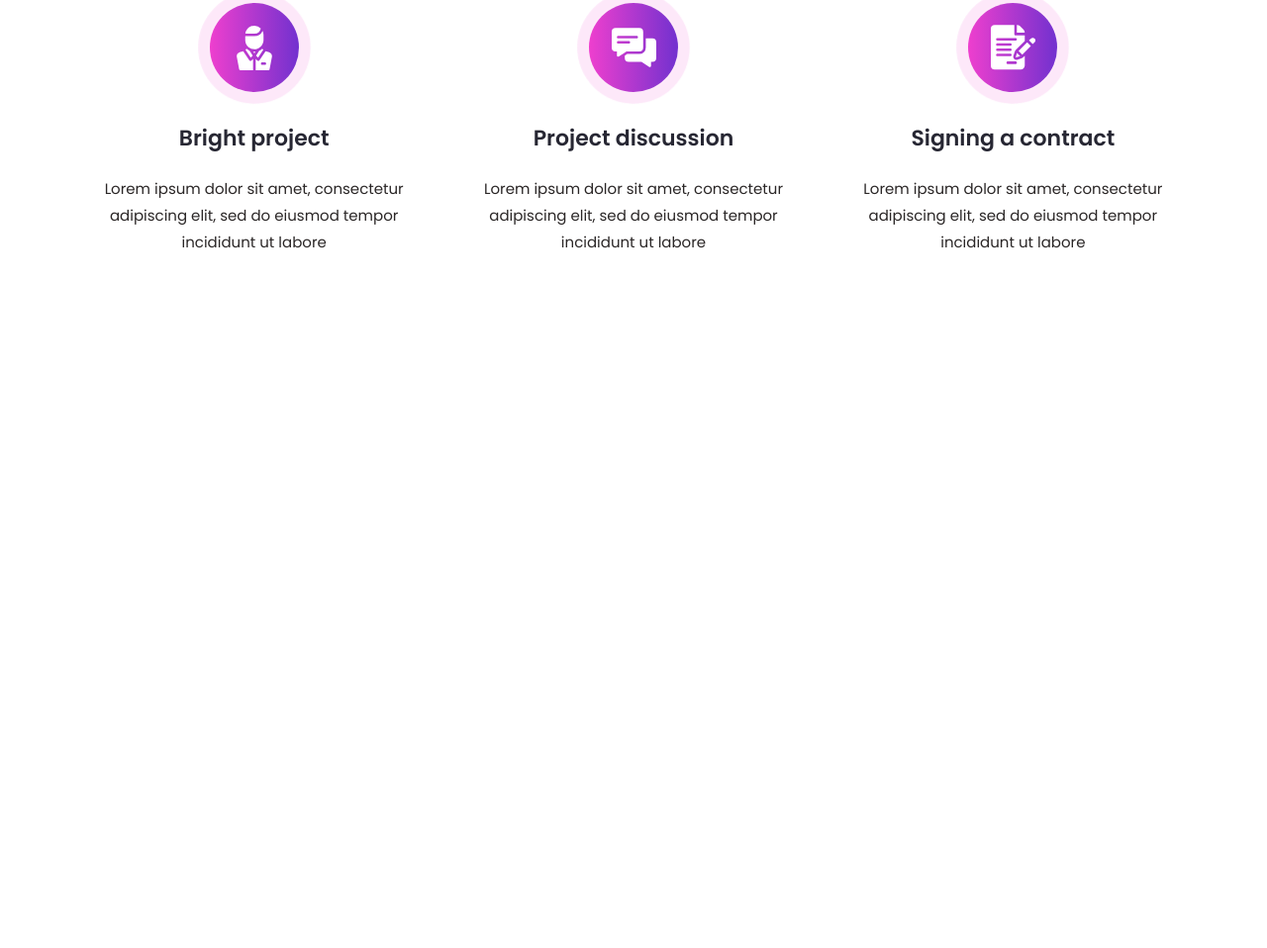
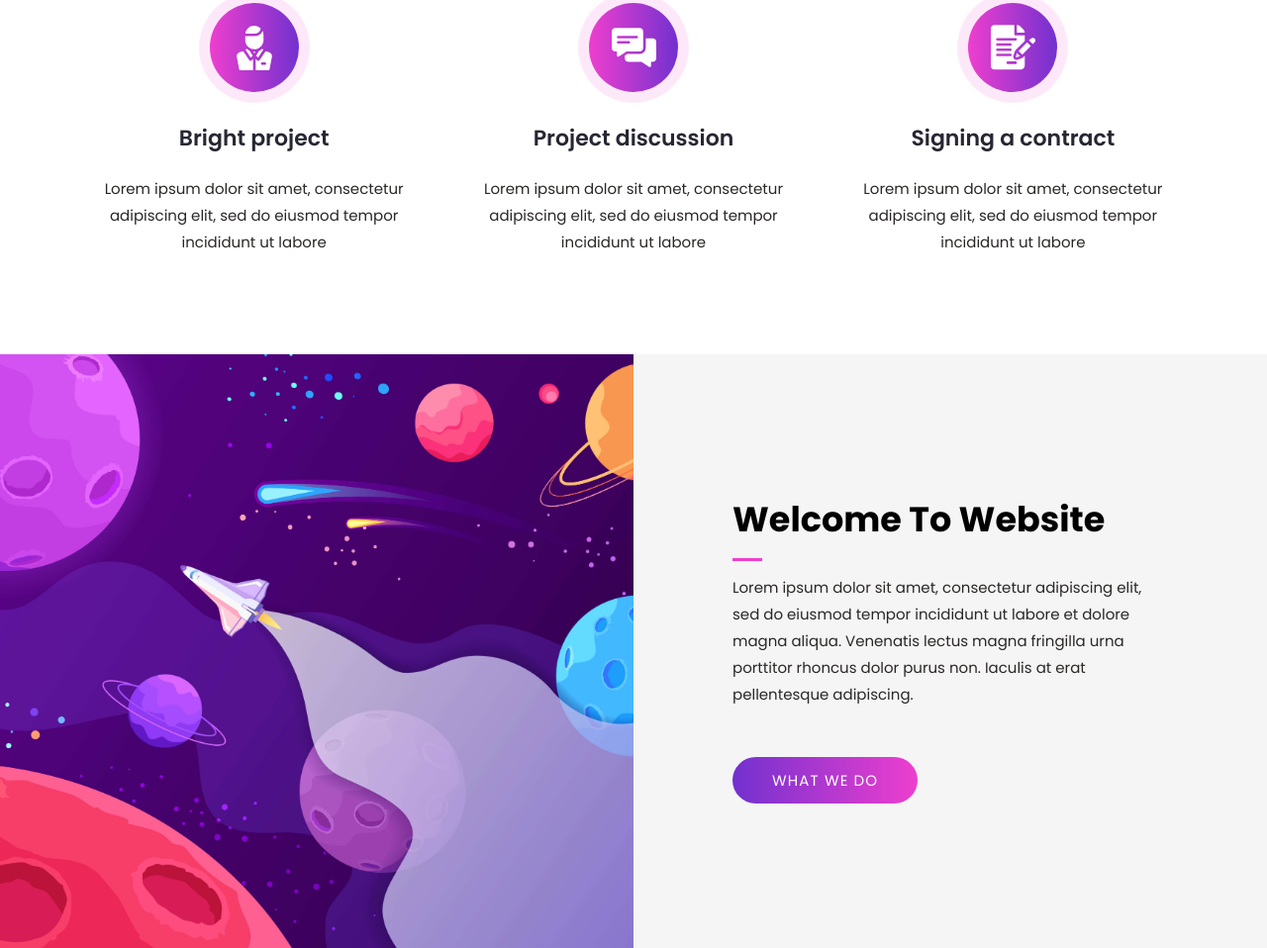
Before and after one commit to saifulemon/violy, a plain HTML site: page index.html in a window 1280 px wide. Shown: the part 905-1863 px from the top of the page at 99% size. Before the commit the page ends 1263 px from the top, so only its background shows below. Drawn offline with nearby package versions, Linux system fonts and the light colour scheme; files whose address does not match are found by name.

Commit message:
added welcome section with fully responsive

```diff
--- a/assets/css/styles.css
+++ b/assets/css/styles.css
@@ -1,9 +1,10 @@
 @import url("base.css");
+@import url("./exports/btn.css");
 
 /********************* Design Steps ************************
 1. Top Navbar
 2. Services Section
-3.
+3. Welcome section
 4.
 5.
 6.
@@ -96,6 +97,82 @@
   padding-top: 20px;
 }
 
+/* 3. Welcome section */
+.wlc-wrap {
+  background: whitesmoke;
+  position: relative;
+  border-radius: 20px;
+  display: grid;
+  grid-template-columns: repeat(2, 1fr);
+}
+
+.wlc-img {
+  width: 100%;
+  height: 600px;
+  overflow: hidden;
+}
+
+.wlc-img:hover img {
+  transform: scale(1.04);
+}
+
+.wlc-img img {
+  width: 100%;
+  height: 100%;
+  transition: 0.4s;
+  -o-object-fit: cover;
+  object-fit: cover;
+}
+
+.wlc-txt {
+  background: whitesmoke;
+  padding: 10rem;
+  display: flex;
+  flex-direction: column;
+  -webkit-box-align: center;
+  align-items: flex-start;
+  max-width: 750px;
+  justify-content: center;
+  text-align: start;
+}
+
+.wlc-wrap .wlc-txt h2 {
+  font-size: 3.5rem;
+  position: relative;
+}
+
+.wlc-wrap .wlc-txt h2::after {
+  content: "";
+  display: block;
+  width: 30px;
+  height: 3px;
+  background: #ee3fce;
+  position: absolute;
+  bottom: -22px;
+}
+
+.wlc-wrap .wlc-txt p {
+  padding-top: 35px;
+}
+
+.wlc-wrap .btn {
+  margin-top: 5rem;
+}
+
+.wlc-wrap .btn a:hover {
+  box-shadow: inset 0 0 0 25px #272733;
+  color: #fff;
+}
+
+.wlc-wrap .btn a {
+  background: -webkit-gradient(
+    linear,
+    left top,
+    right top,
+    from(#7231cf),
+    to(#ee3fce)
+  );
+}
 
 /********** mobile responsive ***********/
  @media (max-width: 1200px) {
@@ -110,6 +187,19 @@
   .row-grid {
     grid-template-columns: 1fr !important;
     row-gap: 5rem;
+  }
+
+  /* 3. Welcome section */
+  .wlc-wrap {
+    grid-template-columns: auto;
+  }
+
+  .wlc-txt {
+    padding: 2rem 3.5rem;
+  }
+
+  .wlc-wrap .wlc-txt h2 {
+    font-size: 2.8rem;
   }
 }
 
@@ -129,3 +219,10 @@
     gap: 8px;
   }
 }
+
+@media (max-width: 376px) {
+    /* 3. Welcome section */
+    .wlc-txt {
+      padding: 3rem 3.5rem;
+    }
+}
--- a/index.html
+++ b/index.html
@@ -199,6 +199,23 @@
     </section>
     <!-- end services section -->
 
+    <!-- start welcome section -->
+    <section class="welcome">
+      <div class="wlc-wrap">
+        <div class="wlc-img">
+          <img src="assets/images/img02_l.jpg">
+        </div>
+        <div class="wlc-txt">
+          <h2>Welcome To Website</h2>
+          <p>Lorem ipsum dolor sit amet, consectetur adipiscing elit, sed do eiusmod tempor incididunt ut labore et dolore magna aliqua. Venenatis lectus magna fringilla urna porttitor rhoncus dolor purus non. Iaculis at erat pellentesque adipiscing.</p>
+          <div class="btn">
+            <a href="#">What we do</a>
+          </div>
+        </div>
+      </div>
+    </section>
+    <!-- end welcome section -->
+
     <!-- Swiper JS -->
     <script src="https://cdn.jsdelivr.net/npm/swiper@10/swiper-bundle.min.js"></script>
     <script src="https://unpkg.com/aos@2.3.1/dist/aos.js"></script>
```
Also changed, not shown: assets/images/img02_l.jpg (added).
